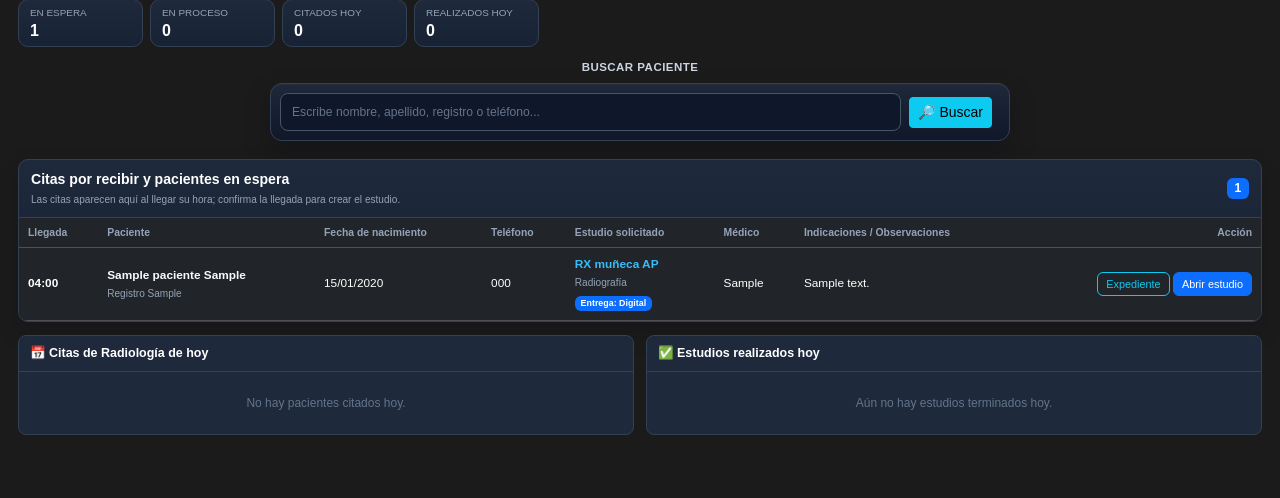
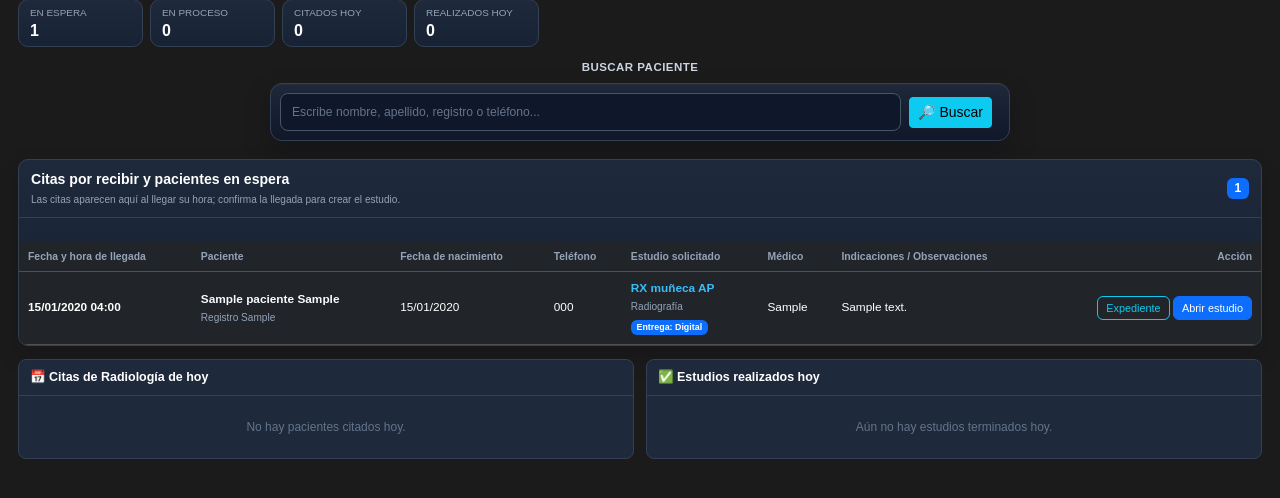
Before and after one commit to eduardobadillorojas-beep/LoretoLabsMed, a Django app: page /radiologia/ in a window 1280 px wide. Shown: the part 189-687 px from the top of the page. Run offline with Django 5.2, Linux system fonts and the light colour scheme; a user stored in the database is signed in; data comes from the database, SQL or seed files in the repository; tables that the repository leaves empty hold one stand-in row (values such as "Sample post").

Commit message:
Mostrar fecha y hora de llegada en Radiologia

```diff
--- a/core/templates/core/_lista_espera_radiologia.html
+++ b/core/templates/core/_lista_espera_radiologia.html
@@ -13,7 +13,7 @@
             <tbody>
                 {% for cita in citas_radiologia_pendientes %}
                     <tr data-cita-id="{{ cita.id }}">
-                        <td class="hora">{{ cita.fecha_hora|date:"H:i" }}</td>
+                        <td class="hora">{{ cita.fecha_hora|date:"d/m/Y H:i" }}</td>
                         <td>
                             <div class="paciente">{{ cita.nombre_paciente }}</div>
                             {% if cita.paciente %}
@@ -48,7 +48,7 @@
         <table class="table table-dark table-hover radio-table">
             <thead>
                 <tr>
-                    <th>Llegada</th>
+                    <th>Fecha y hora de llegada</th>
                     <th>Paciente</th>
                     <th>Fecha de nacimiento</th>
                     <th>Teléfono</th>
@@ -61,7 +61,7 @@
             <tbody>
                 {% for estudio in estudios_pendientes %}
                     <tr data-estudio-id="{{ estudio.id }}">
-                        <td class="hora">{{ estudio.fecha_creacion|date:"H:i" }}</td>
+                        <td class="hora">{{ estudio.fecha_creacion|date:"d/m/Y H:i" }}</td>
                         <td>
                             <div class="paciente">{{ estudio.paciente.nombre }} {{ estudio.paciente.apellido }}</div>
                             <div class="paciente-dato">Registro {{ estudio.paciente.identificacion }}</div>
```
